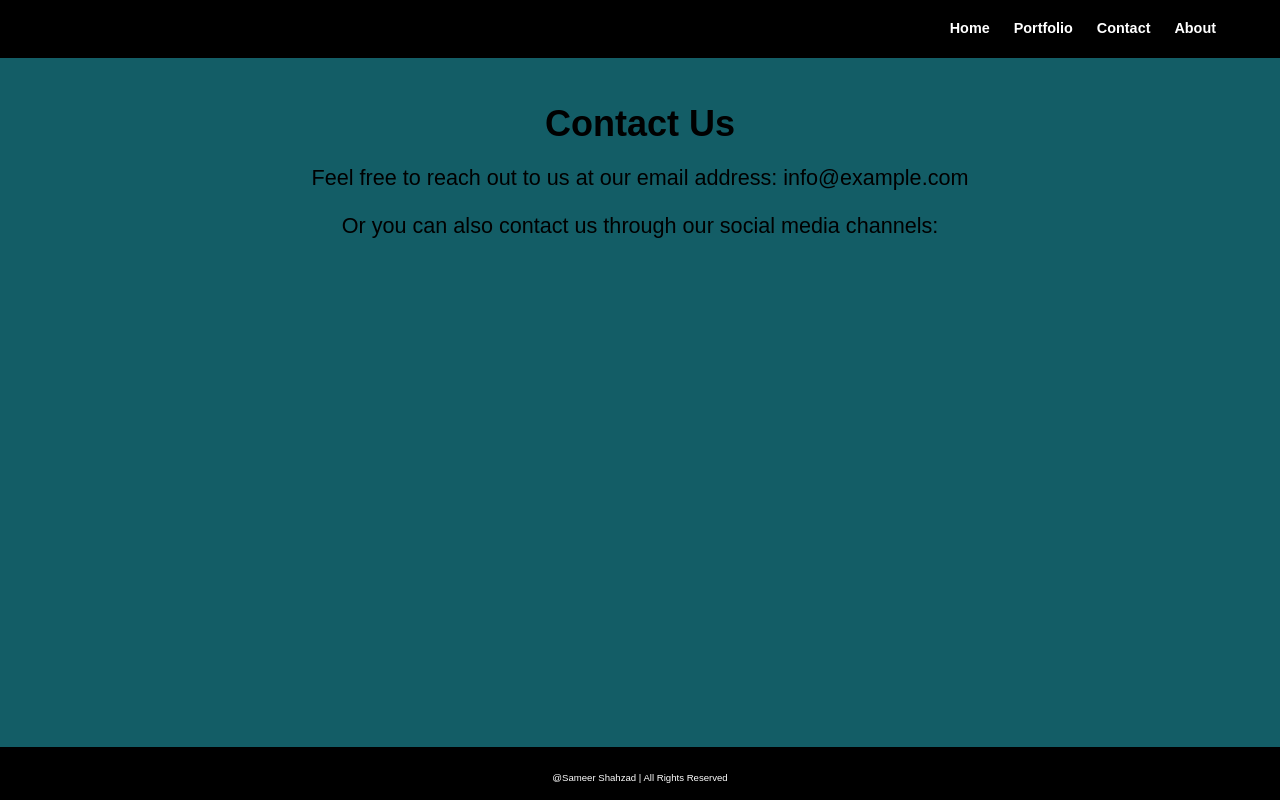
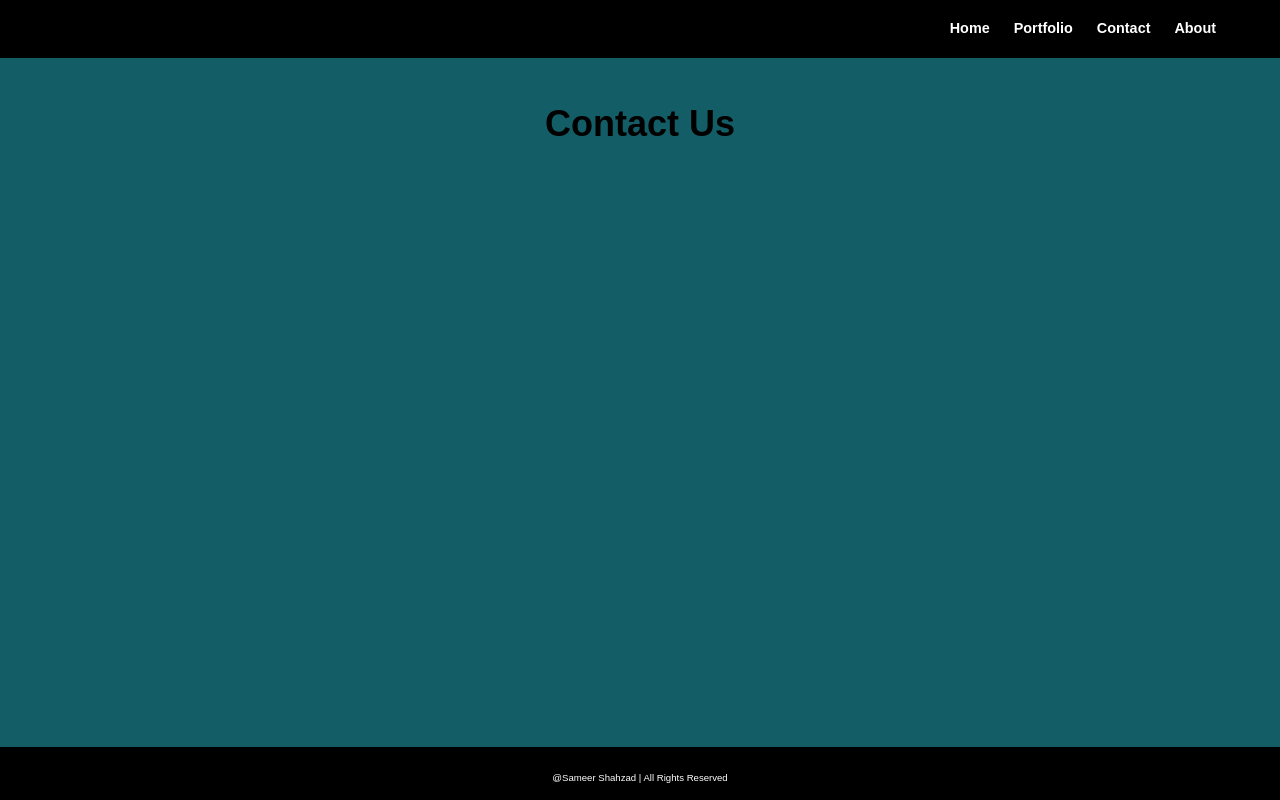
Before and after one commit to samskproduction/02-assignment, a Next.js app: page /contact in a window 1280 px wide. Built offline with nearby package versions, Linux system fonts and the light colour scheme.

Commit message:
Update page.tsx

```diff
--- a/app/contact/page.tsx
+++ b/app/contact/page.tsx
@@ -6,10 +6,6 @@ export default function Contact(){
     <div>
         <Header/>
         <h1 className="text-center mt-20 text-6xl font-bold">Contact Us</h1>
-        <div className="text-center  text-4xl ">
-        <p className="mt-10">Feel free to reach out to us at our email address: info@example.com</p>
-        <p className="mt-10">Or you can also contact us through our social media channels:</p>
-        </div>
         <Footer/>
 
     </div>
```
